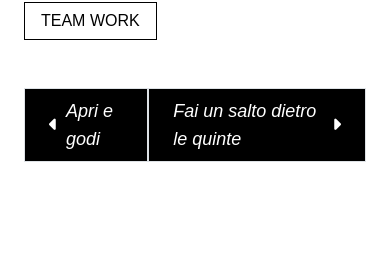
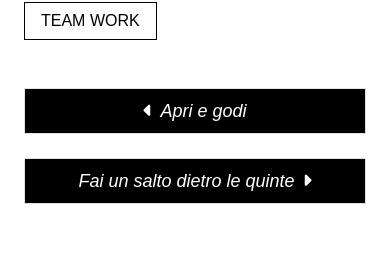
Before and after one commit to alessiodalberto002/portfolio-saretta, a React (Vite) app: page /project/1 in a window 390 px wide. Shown: the part 767-1021 px from the top of the page. Built offline with nearby package versions, Linux system fonts and the light colour scheme; a web font is replaced by a local one.

Commit message:
aggiustamento bottoni mobile

```diff
--- a/src/components/ProjectDetail.jsx
+++ b/src/components/ProjectDetail.jsx
@@ -102,15 +102,18 @@ const ProjectDetail = () => {
                                 </motion.span>
                             ))}
                         </motion.div>
-
-                        <motion.div variants={itemVariants} className="flex justify-between align-items-center my-12">
+                        <div className="flex flex-col sm:flex-row justify-between items-center gap-4 my-12">
                             {project.workbackId ? (
                                 <MotionLink
                                     to={`/project/${project.workbackId}`}
-                                    className="flex align-items-center border bg-black px-4 py-2 text-decoration-none text-white"
-                                    whileHover={{ y: -5, rotate: 5 }}
+                                    className="w-full sm:w-auto flex justify-center items-center border bg-black px-4 py-2 text-decoration-none text-white"
+                                    whileHover={
+                                        typeof window !== "undefined" && window.matchMedia('(hover: hover)').matches
+                                            ? { y: -5, rotate: 5 }
+                                            : {}
+                                    }
                                 >
-                                    <i className="fa-solid fa-caret-left text-white text-lg md:text-xl mr-2"></i>
+                                    <i className="fa-solid fa-caret-left text-lg md:text-xl mr-2"></i>
                                     <p className="Aktiv-Grotesk-RegularItalic text-lg md:text-xl m-0 p-0">{project.workback}</p>
                                 </MotionLink>
                             ) : <div />}
@@ -118,14 +121,18 @@ const ProjectDetail = () => {
                             {project.worknextId ? (
                                 <MotionLink
                                     to={`/project/${project.worknextId}`}
-                                    className="flex align-items-center border bg-black px-4 py-2 text-decoration-none text-white"
-                                    whileHover={{ y: -5, rotate: -5 }}
+                                    className="w-full sm:w-auto flex justify-center items-center border bg-black px-4 py-2 text-decoration-none text-white"
+                                    whileHover={
+                                        typeof window !== "undefined" && window.matchMedia('(hover: hover)').matches
+                                            ? { y: -5, rotate: 5 }
+                                            : {}
+                                    }
                                 >
                                     <p className="Aktiv-Grotesk-RegularItalic text-lg md:text-xl m-0 p-0">{project.worknext}</p>
-                                    <i className="fa-solid fa-caret-right text-white text-lg md:text-xl ml-2"></i>
+                                    <i className="fa-solid fa-caret-right text-lg md:text-xl ml-2"></i>
                                 </MotionLink>
                             ) : <div />}
-                        </motion.div>
+                        </div>
                     </div>
                 </div>
             </div>
```
